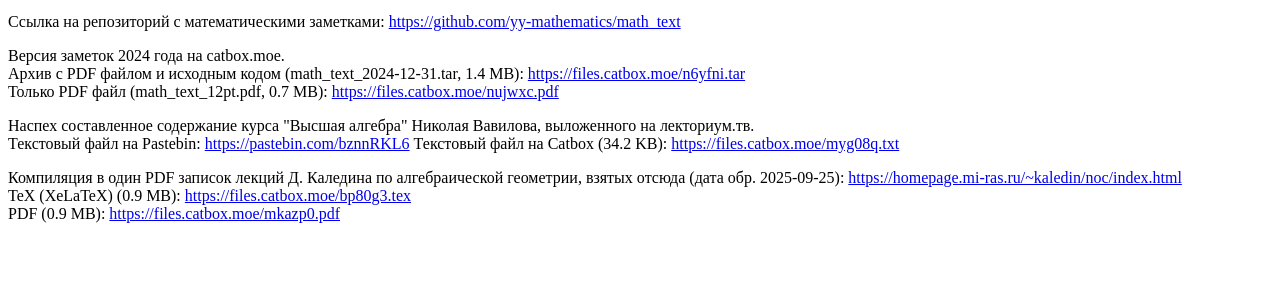
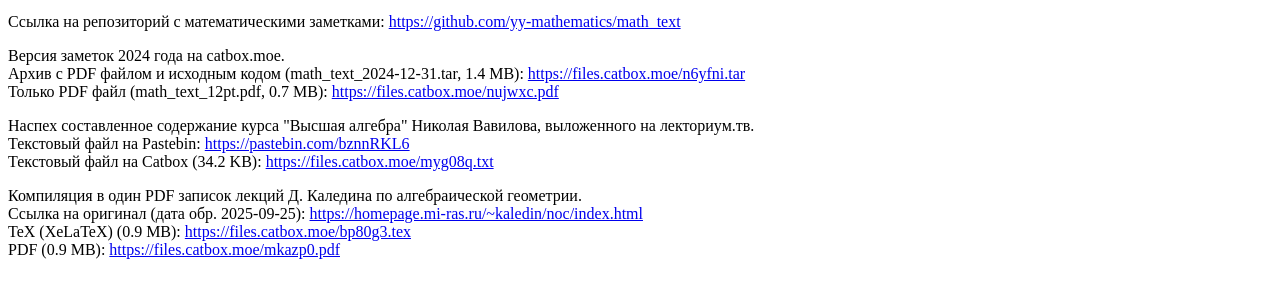
Before and after one commit to yy-mathematics/yy-mathematics.github.io, a plain HTML site: page index.html in a window 1280 px wide. Shown: the part 101-398 px from the top of the page. Drawn offline with Linux system fonts and the light colour scheme.

Commit message:
Update index.html

```diff
--- a/index.html
+++ b/index.html
@@ -21,11 +21,14 @@
   <br>
   Текстовый файл на Pastebin:
   <a href="https://pastebin.com/bznnRKL6">https://pastebin.com/bznnRKL6</a>
+  <br>
   Текстовый файл на Catbox (34.2 KB):
   <a href="https://files.catbox.moe/myg08q.txt">https://files.catbox.moe/myg08q.txt</a>
 </p>
 <p>
-  Компиляция в один PDF записок лекций Д. Каледина по алгебраической геометрии, взятых отсюда (дата обр. 2025-09-25):
+  Компиляция в один PDF записок лекций Д. Каледина по алгебраической геометрии.
+  <br>
+  Ссылка на оригинал (дата обр. 2025-09-25):
   <a href="https://homepage.mi-ras.ru/~kaledin/noc/index.html">https://homepage.mi-ras.ru/~kaledin/noc/index.html</a>
   <br>
   TeX (XeLaTeX) (0.9 MB):
```
